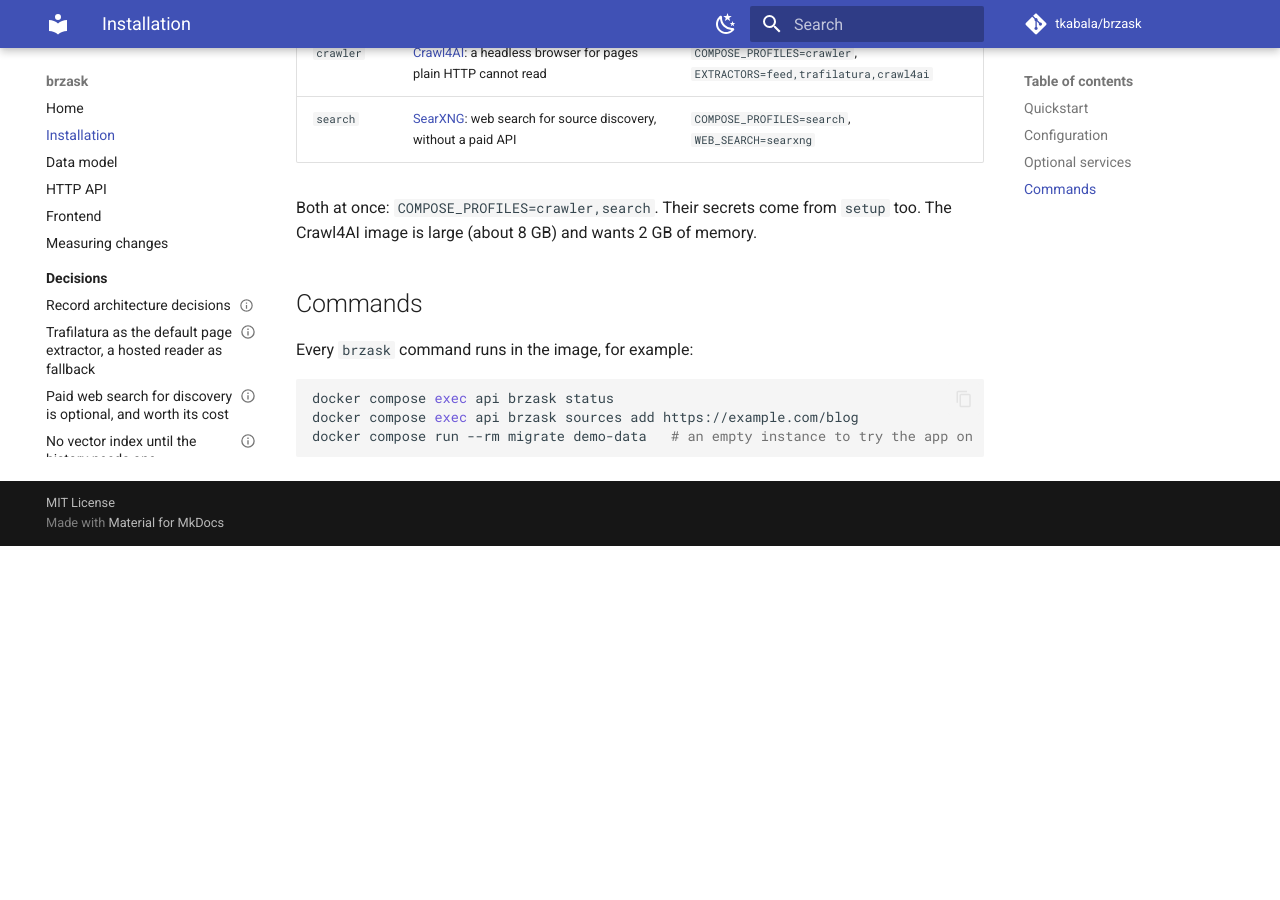
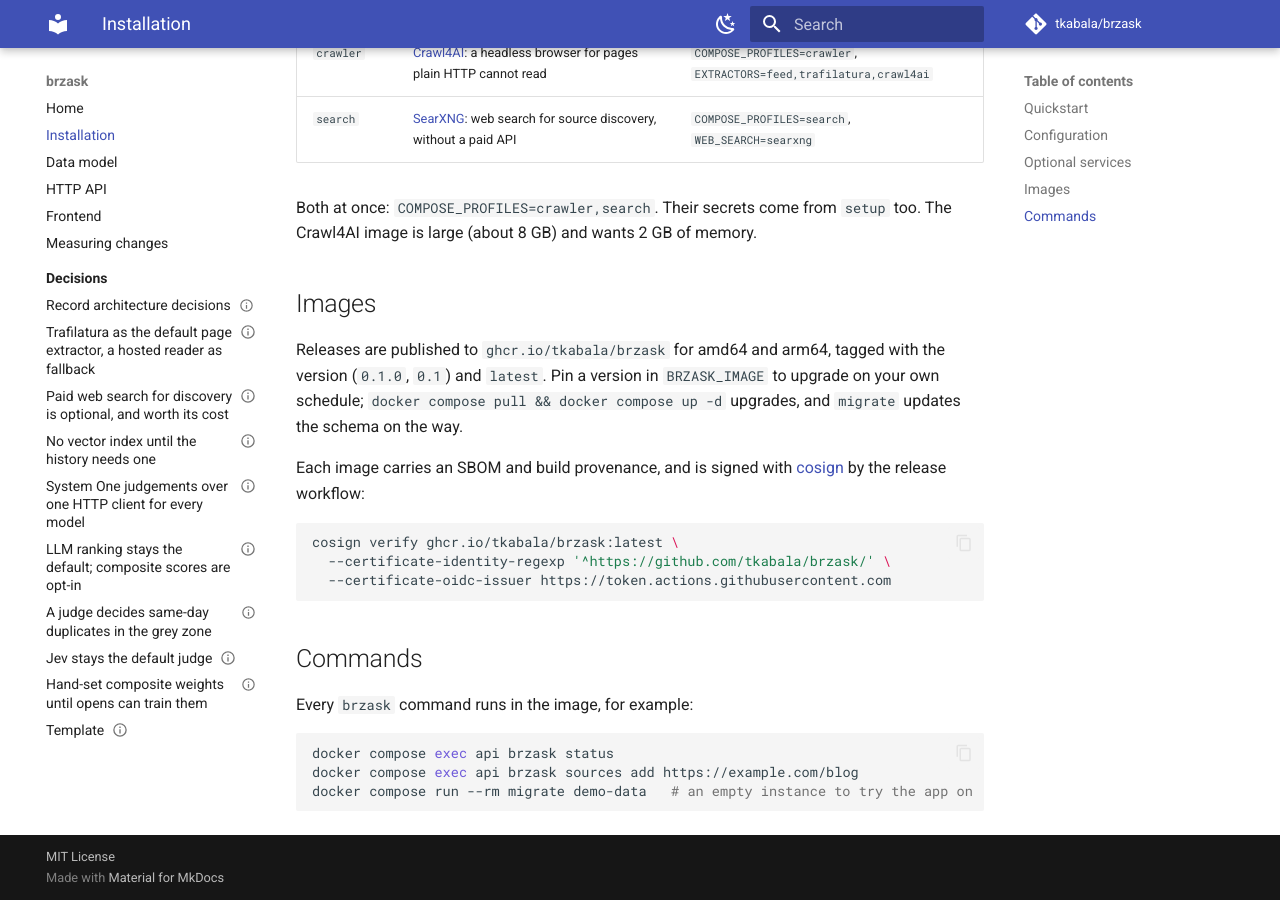
Before and after one commit to tkabala/brzask, an MkDocs documentation site: the page built from docs/install.md, in a window 1280 px wide and 900 px high, scrolled down 1315 px. Built offline with MkDocs 1.6.1 and Material for MkDocs 9.7.7, drawn with Linux system fonts in a browser that asks for light colours; comment, search, counter and statistics services are not loaded; before the commit the page ends 1861 px from its top, so only the background shows below that.

Commit message:
ci: publish a signed multi-arch image to GHCR on release
The image workflow builds for amd64 and arm64, scans the image with Trivy
before publishing (results to code scanning; a fixable critical
vulnerability stops it), pushes with an SBOM and max provenance, and signs
the digest with keyless cosign. A merged release PR runs it with the
released version (tags x.y.z, x.y, x from 1.0 on, latest); a manual run
publishes edge and sha-<commit>. The web app stage builds natively, as its
output is the same for every platform.

Co-Authored-By: Claude Opus 5.5 <noreply@anthropic.com>

````diff
--- a/docs/install.md
+++ b/docs/install.md
@@ -55,6 +55,22 @@ Both at once: `COMPOSE_PROFILES=crawler,search`. Their secrets come from
 `setup` too. The Crawl4AI image is large (about 8 GB) and wants 2 GB of
 memory.
 
+## Images
+
+Releases are published to `ghcr.io/tkabala/brzask` for amd64 and arm64,
+tagged with the version (`0.1.0`, `0.1`) and `latest`. Pin a version in
+`BRZASK_IMAGE` to upgrade on your own schedule; `docker compose pull && docker
+compose up -d` upgrades, and `migrate` updates the schema on the way.
+
+Each image carries an SBOM and build provenance, and is signed with
+[cosign](https://github.com/sigstore/cosign) by the release workflow:
+
+```sh
+cosign verify ghcr.io/tkabala/brzask:latest \
+  --certificate-identity-regexp '^https://github.com/tkabala/brzask/' \
+  --certificate-oidc-issuer https://token.actions.githubusercontent.com
+```
+
 ## Commands
 
 Every `brzask` command runs in the image, for example:
````
Also changed, not shown: 3 other files.
